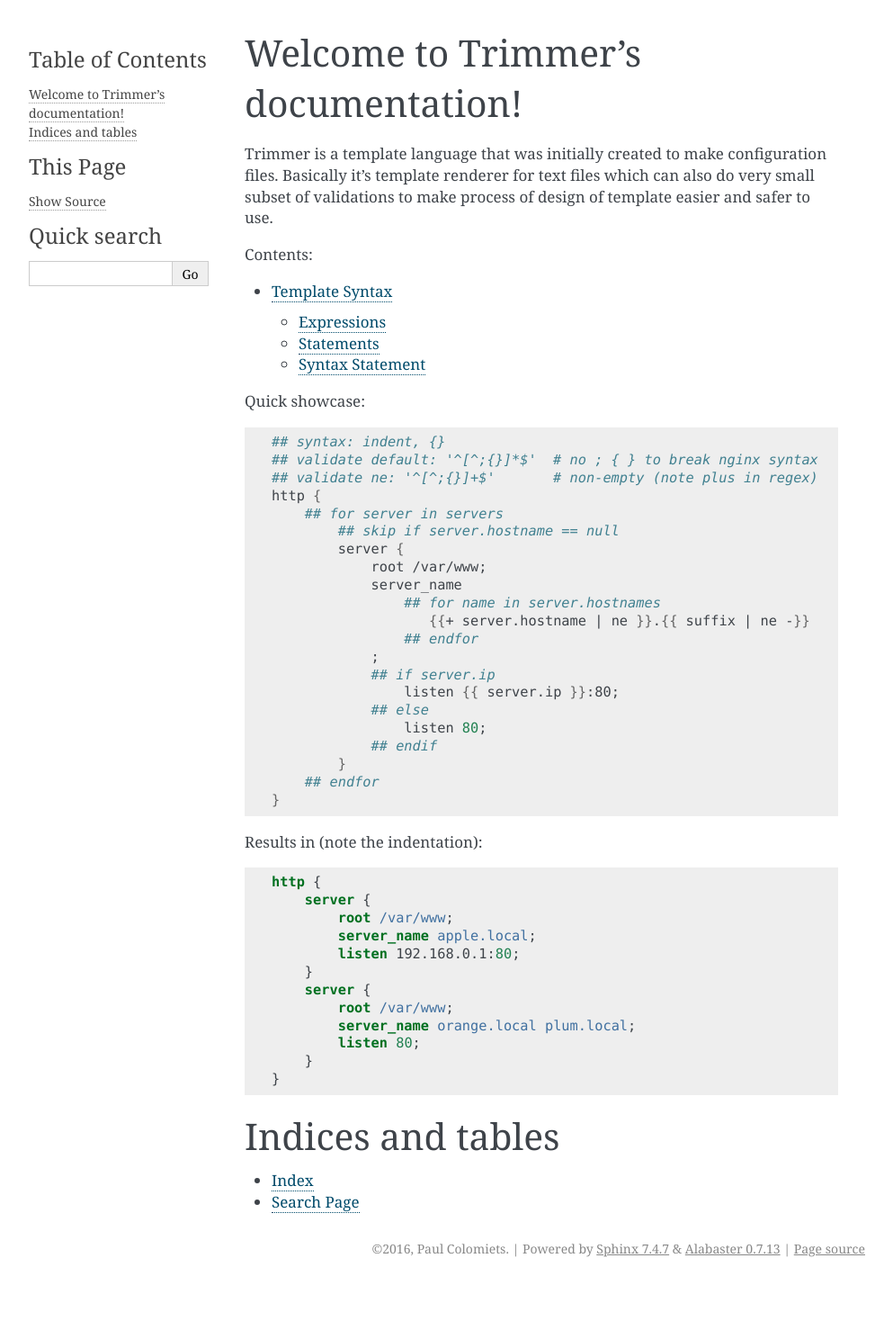
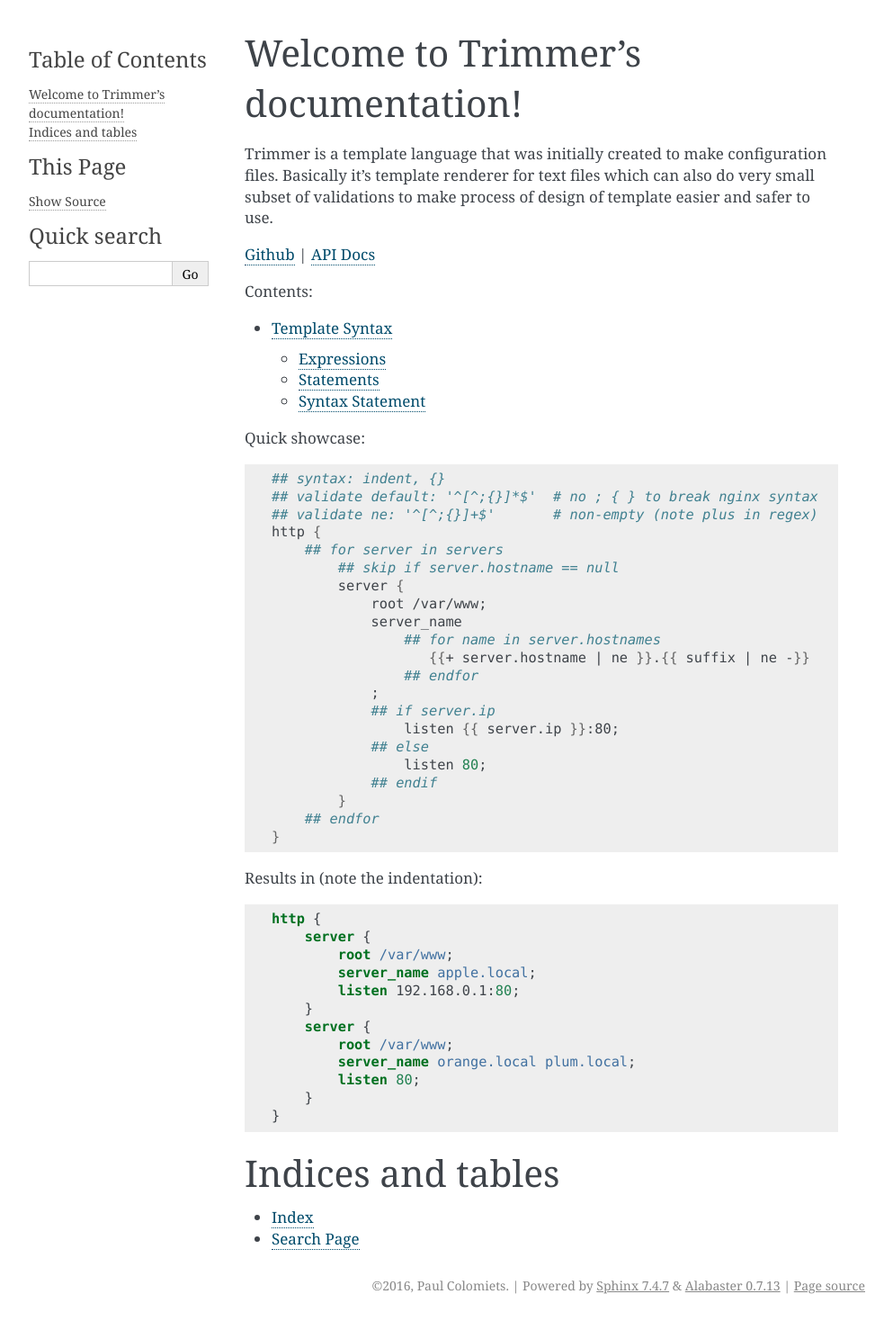
Before and after one commit to tailhook/trimmer, a Sphinx documentation site: the page built from doc/index.rst, in a window 1280 px wide. Shown: the whole page at 90% size, without its empty margins (148-1141 px from the left). Built offline with Sphinx 7.4.7, drawn with Linux system fonts in a browser that asks for light colours; before the commit the page ends 1427 px from its top, so only the background shows below that.

Commit message:
Add links to other docs

```diff
--- a/doc/index.rst
+++ b/doc/index.rst
@@ -5,6 +5,11 @@
 files. Basically it's template renderer for text files which can also do
 very small subset of validations to make process of design of template easier
 and safer to use.
+
+Github_ | `API Docs`_
+
+.. _api docs: https://docs.rs/trimmer/
+.. _github: https://github.com/tailhook/trimmer/
 
 Contents:
 
```
